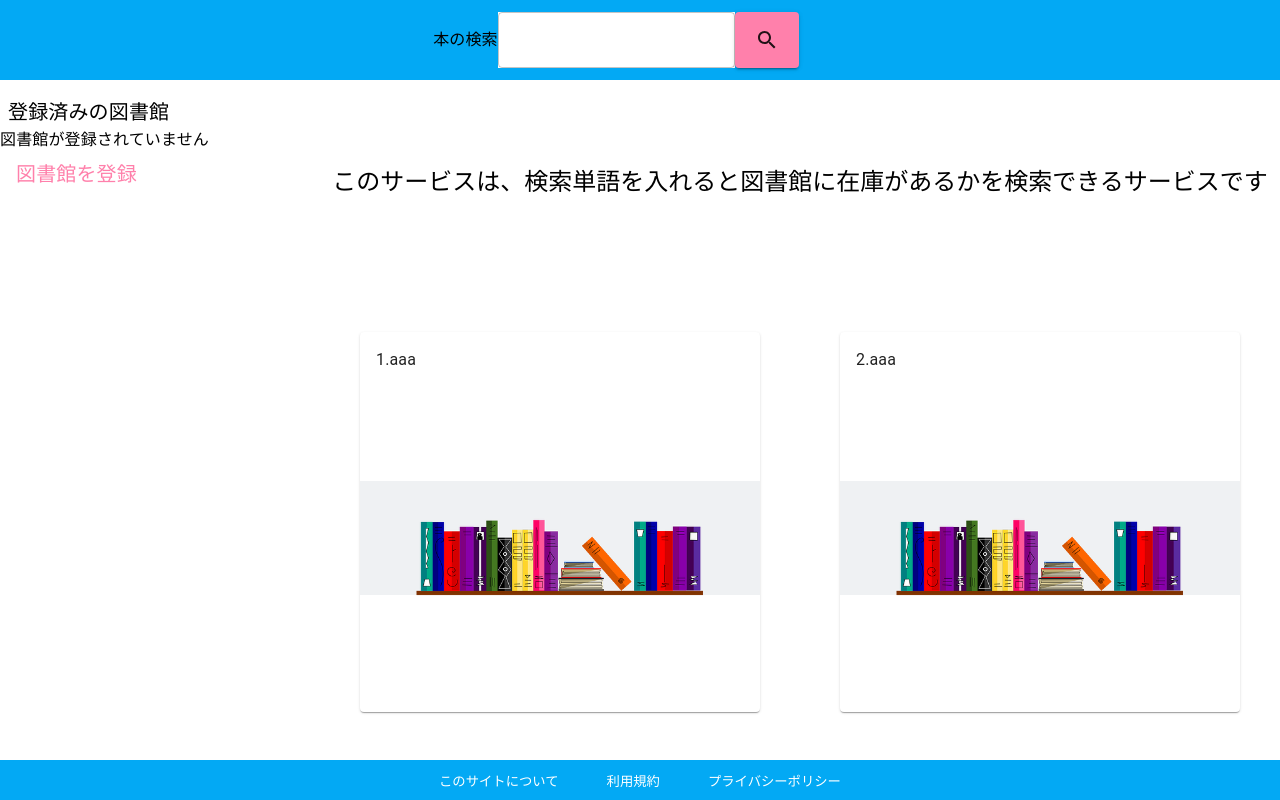
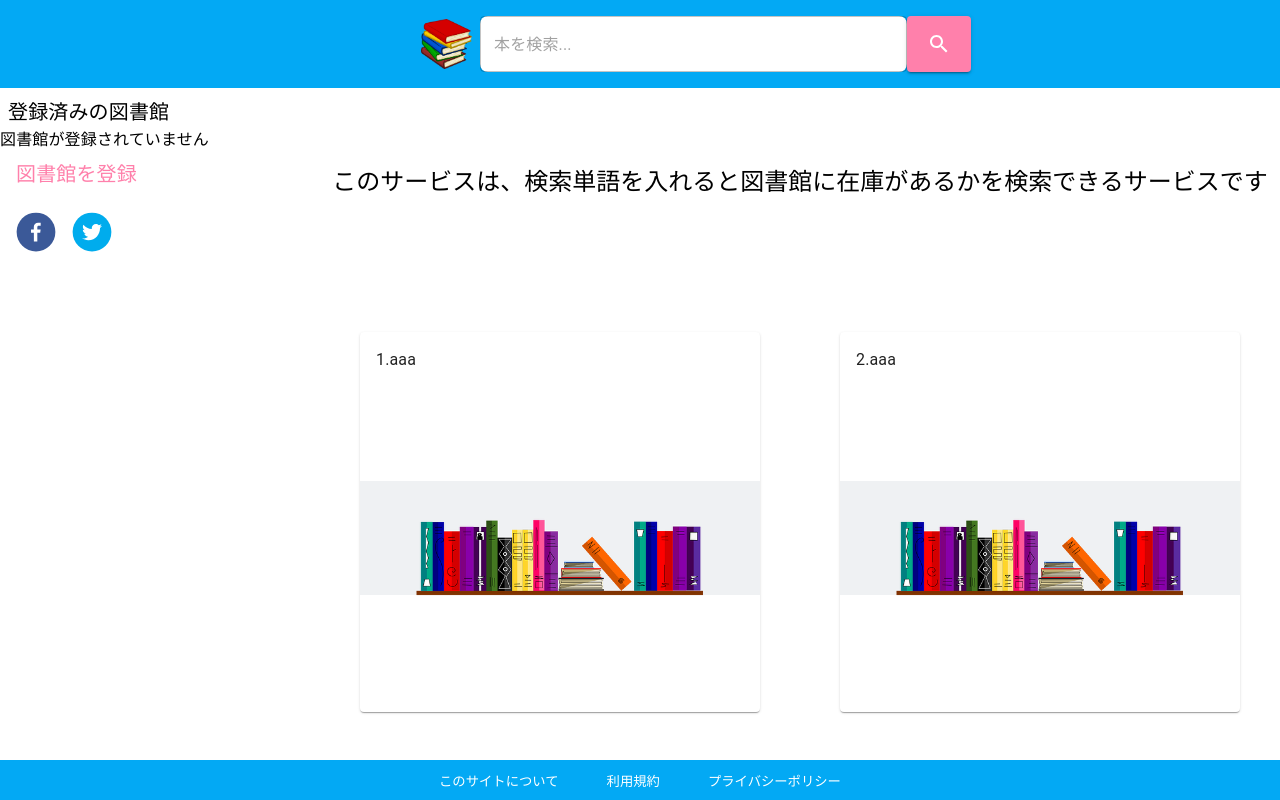
Before and after one commit to horitaka/book-search-frontend, a React (Create React App) app: page / in a window 1280 px wide. Built offline with nearby package versions, Linux system fonts and the light colour scheme.

Commit message:
update: ヘッダーの修正

```diff
--- a/package.json
+++ b/package.json
@@ -14,6 +14,7 @@
     "react-redux": "^7.1.3",
     "react-router-dom": "^5.1.2",
     "react-scripts": "3.2.0",
+    "react-share": "^4.1.0",
     "react-toastify": "^5.4.1",
     "redux": "^4.0.4",
     "redux-logger": "^3.0.6",
--- /dev/null
+++ b/src/config/index.js
@@ -0,0 +1,9 @@
+const config = {
+  app: {
+    url: 'https://hogehoge',
+    title: '本の検索アプリ',
+  }
+
+}
+
+export default config;
--- a/src/views/App.js
+++ b/src/views/App.js
@@ -6,7 +6,7 @@ import { makeStyles, createStyles } from '@material-ui/core/styles';
 import { createMuiTheme, ThemeProvider } from '@material-ui/core/styles';
 
 
-import AppHeader from './Header/AppHeader'
+import Header from './Header/Header'
 import Navigation from './Navigation/Navigation'
 import AppRouter from './AppRouter';
 import Footer from './Footer/Footer'
@@ -20,13 +20,13 @@ const theme = createMuiTheme({
       // light: will be calculated from palette.primary.main,
       main: '#03A9F4',
       // dark: will be calculated from palette.primary.main,
-      contrastText: '#fafafa'
+      contrastText: '#ffffff'
     },
     secondary: {
       // light: will be calculated from palette.primary.main,
       main: '#FF80AB',
       // dark: will be calculated from palette.secondary.main,
-      // contrastText: will be calculated to contrast with palette.primary.main
+      contrastText: '#ffffff'
     },
   },
 });
@@ -67,7 +67,7 @@ function App() {
         <Grid className={classes.root} alignItems="stretch" container>
           <Toast />
           <Grid className={classes.header} container item xs={12}>
-            <AppHeader />
+            <Header />
           </Grid>
           <Grid className={classes.contents} container item xs={12}>
             <Grid container item xs={3} className={classes.navication}>
--- a/src/views/Header/AppHeader.js
+++ /dev/null
@@ -1,43 +0,0 @@
-import React from 'react';
-
-import Grid from '@material-ui/core/Grid';
-import Typography from '@material-ui/core/Typography';
-import { makeStyles, createStyles } from '@material-ui/core/styles';
-
-import SearchBar from './SearchBar'
-// import Text from '../common/Text';
-// import * as Colors from '../../constants/Colors'
-// import * as Fonts from '../../constants/Fonts';
-
-const useStyles = makeStyles(theme => createStyles({
-  root: {
-    background: theme.palette.primary.main,
-  },
-}));
-
-function AppHeader() {
-  const classes = useStyles();
-
-  return (
-    <Grid container justify="center" alignItems="center" item xs={12} className={classes.root} >
-      <Grid container justify="center" alignItems="center" item xs={8}>
-        <Grid container justify="flex-end" alignItems="center" item xs={4}>
-          <Typography>本の検索</Typography>
-        </Grid>
-        <Grid container justify="flex-start" alignItems="center" item xs={8}>
-          <SearchBar />
-        </Grid>
-      </Grid>
-    </Grid>
-  )
-}
-
-// const TitleText = styled(Text)`
-//   flex: 0 0 auto;
-//   margin: 20px 20px;
-//   font-size: ${Fonts.fontXLarge + 'px'};
-//   color: white;
-//   font-weight: bold;
-// `
-
-export default AppHeader
--- /dev/null
+++ b/src/views/Header/Header.js
@@ -0,0 +1,68 @@
+import React from 'react';
+
+import Grid from '@material-ui/core/Grid';
+import TextField from '@material-ui/core/TextField';
+import Button from '@material-ui/core/Button';
+import SearchIcon from '@material-ui/icons/Search';
+import { makeStyles, createStyles } from '@material-ui/core/styles';
+
+import serviceLogo from '../../images/service-logo.png'
+
+const useStyles = makeStyles(theme => createStyles({
+  root: {
+    background: theme.palette.primary.main,
+    padding: theme.spacing(2, 0, 2, 0)
+  },
+  img: {
+    marginRight: theme.spacing(1),
+    height: '50px',
+    objectFit: 'contain'
+  },
+  textFieldContainer: {
+    minWidth: '300px'
+  },
+  textField: {
+    background: theme.palette.secondary.contrastText,
+    borderRadius: theme.spacing(1),
+  },
+  button: {
+    color: theme.palette.secondary.contrastText,
+  }
+}));
+
+function AppHeader() {
+  const classes = useStyles();
+
+  const handleSearchClick = () => {
+
+  }
+
+  return (
+    <Grid container justify="center" alignItems="stretch" item xs={12} className={classes.root} >
+
+      <Grid container justify="flex-end" alignItems="center" item xs={2}>
+        <img src={serviceLogo} alt="ロゴ" className={classes.img} />
+      </Grid>
+
+      <Grid container alignItems="stretch" item xs={4} className={classes.textFieldContainer}>
+        <TextField variant="outlined" fullWidth color="secondary" placeholder="本を検索..." className={classes.textField} />
+      </Grid>
+
+      <Grid container alignItems="stretch" item xs={1}>
+        <Button color='secondary' variant='contained' onClick={handleSearchClick} className={classes.button} >
+          <SearchIcon />
+        </Button>
+      </Grid>
+    </Grid>
+  )
+}
+
+// const TitleText = styled(Text)`
+//   flex: 0 0 auto;
+//   margin: 20px 20px;
+//   font-size: ${Fonts.fontXLarge + 'px'};
+//   color: white;
+//   font-weight: bold;
+// `
+
+export default AppHeader
--- a/src/views/Navigation/Navigation.js
+++ b/src/views/Navigation/Navigation.js
@@ -8,7 +8,7 @@ import Typography from '@material-ui/core/Typography';
 import { makeStyles, createStyles } from '@material-ui/core/styles';
 
 import UserLibraryList from './UserLibraryList';
-
+import ShareButtons from './ShareButtons';
 
 const useStyles = makeStyles(theme => createStyles({
   root: {
@@ -40,6 +40,7 @@ function Navigation(props) {
         <Button color="secondary" onClick={handleNewLibraryButtonClicked}>
           <Typography variant="h6" className={classes.linkButton}>図書館を登録</Typography>
         </Button>
+        <ShareButtons />
       </Grid >
     </Box>
   );
--- /dev/null
+++ b/src/views/Navigation/ShareButtons/ShareButtons.js
@@ -0,0 +1,44 @@
+import React from 'react';
+
+import { makeStyles, createStyles } from '@material-ui/core/styles';
+import Grid from '@material-ui/core/Grid';
+import {
+  FacebookShareButton,
+  FacebookIcon,
+  TwitterShareButton,
+  TwitterIcon
+} from 'react-share'
+
+import config from '../../../config'
+
+const useStyles = makeStyles(theme => createStyles({
+  root: {
+    margin: theme.spacing(2, 0, 0, 2),
+  },
+  item: {
+    marginRight: theme.spacing(2)
+  }
+}));
+
+export default function SettingFooter(props) {
+  const classes = useStyles();
+
+  const appUrl = config.app.url;
+  const appTitle = config.app.title;
+  const iconSize = 40
+
+  return (
+    <Grid container justify="flex-start" className={classes.root}>
+      <Grid item className={classes.item}>
+        <FacebookShareButton url={appUrl}>
+          <FacebookIcon size={iconSize} round />
+        </FacebookShareButton>
+      </Grid>
+      <Grid item className={classes.item}>
+        <TwitterShareButton url={appUrl} title={appTitle}>
+          <TwitterIcon size={iconSize} round />
+        </TwitterShareButton>
+      </Grid>
+    </Grid>
+  );
+}
--- /dev/null
+++ b/src/views/Navigation/ShareButtons/index.js
@@ -0,0 +1,20 @@
+import { connect } from 'react-redux'
+
+import ShareButtons from './ShareButtons';
+
+const mapStateToProps = (state, ownProps) => {
+  return {
+  }
+}
+
+const mapDispatchToProps = (dispatch, ownProps) => {
+  return {
+  }
+}
+
+const ShareButtonsContainer = connect(
+  mapStateToProps,
+  mapDispatchToProps
+)(ShareButtons)
+
+export default ShareButtonsContainer;
```
Also changed, not shown: src/images/service-logo.png (added), 1 other file (tests, documents, lock files or other folders).
